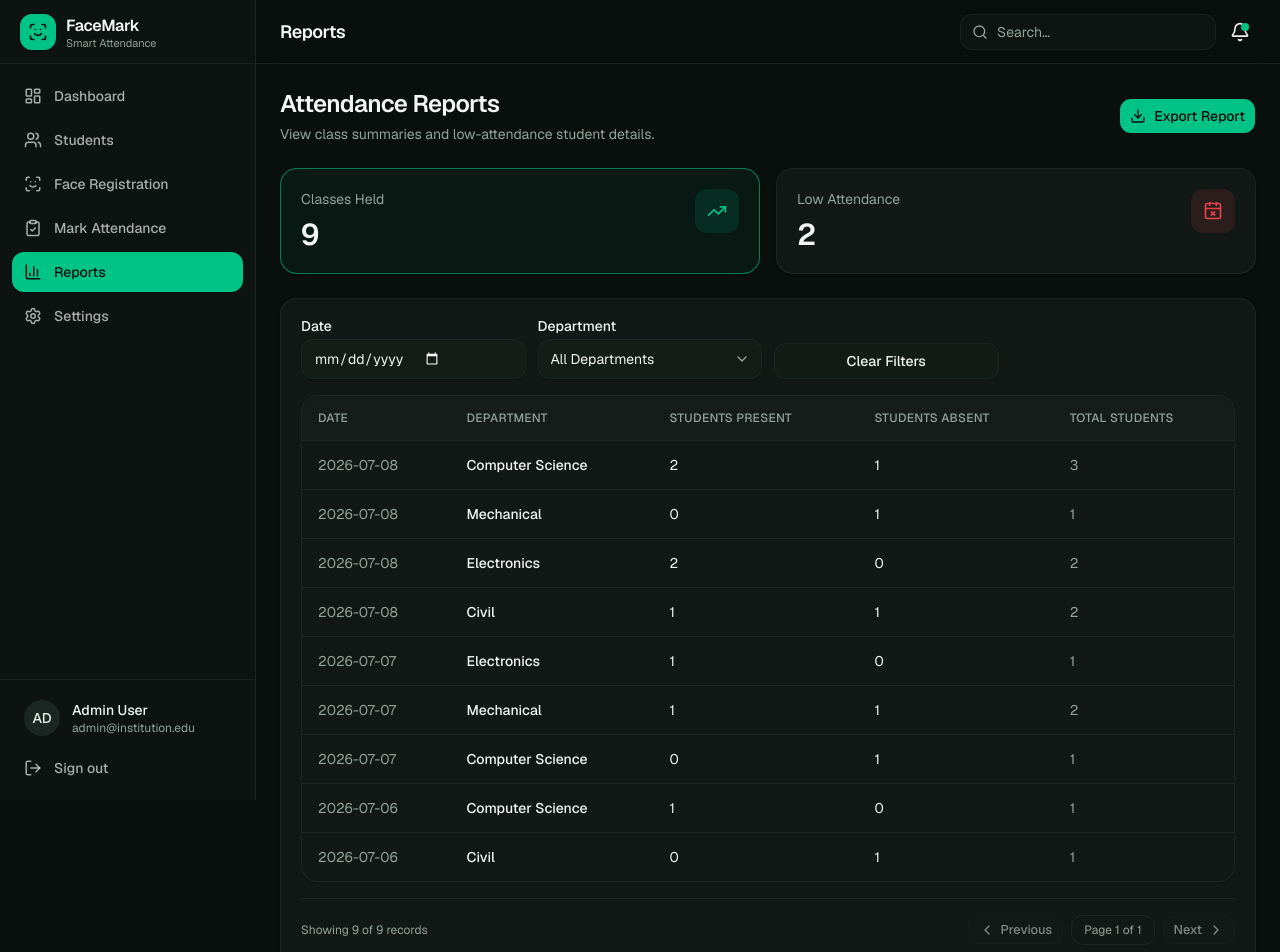
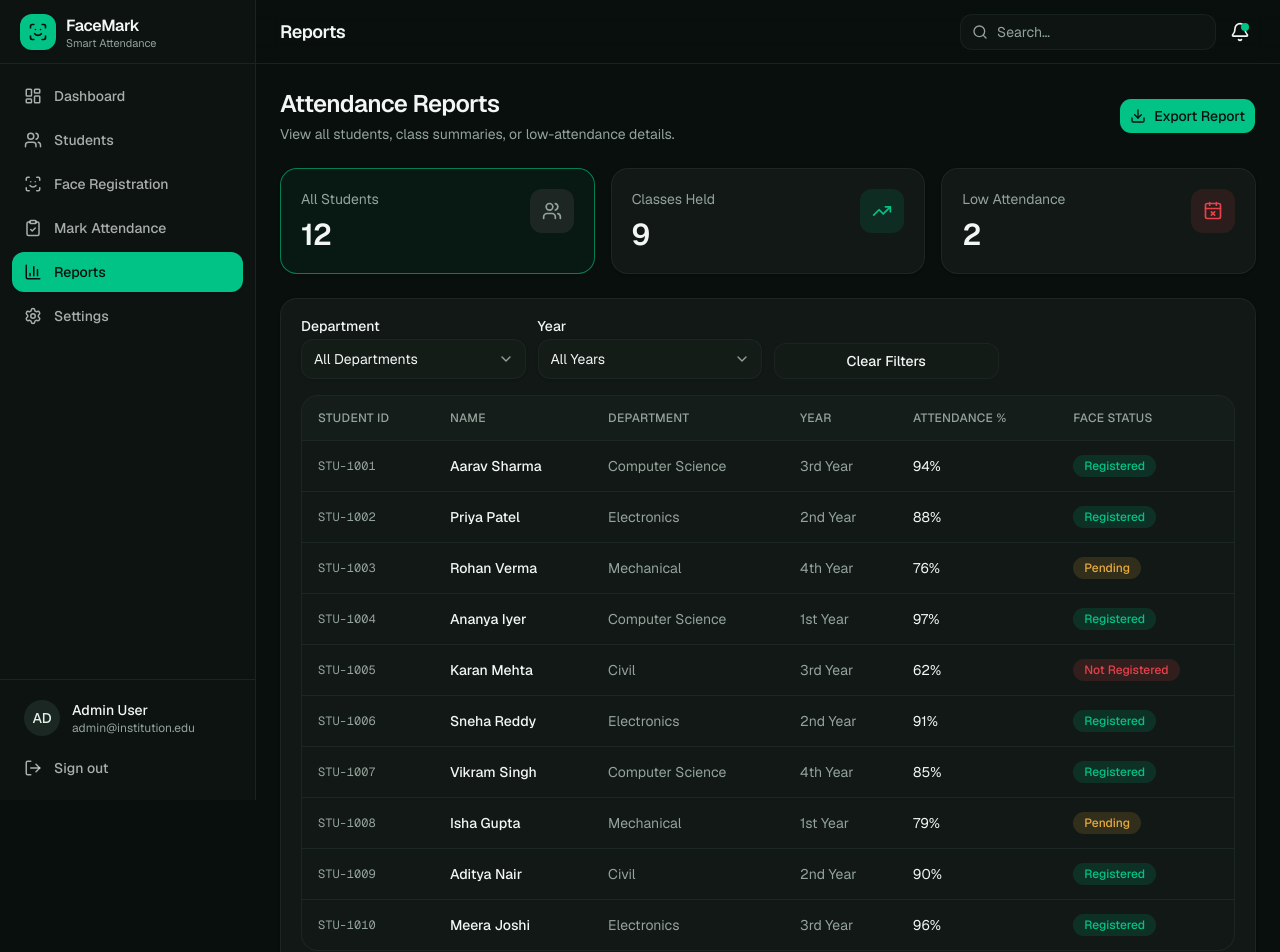
Before and after one commit to ayu-tea/smart-attendance, a Next.js app: page /dashboard/reports in a window 1280 px wide. Shown: the top 952 px of the page. Built offline with nearby package versions, Linux system fonts and the light colour scheme.

Commit message:
feat: add 'all-students' view and year filter to reports page
Co-authored-by: Ayutee <178483492+ayu-tea@users.noreply.github.com>

```diff
--- a/app/dashboard/reports/page.tsx
+++ b/app/dashboard/reports/page.tsx
@@ -6,11 +6,13 @@ import {
   ChevronRight,
   Download,
   TrendingUp,
+  Users,
   type LucideIcon,
 } from 'lucide-react'
 import { useMemo, useState } from 'react'
 
 import { PageHeader } from '@/components/dashboard/page-header'
+import { FaceStatusBadge } from '@/components/status-badge'
 import { Button } from '@/components/ui/button'
 import { Card, CardContent } from '@/components/ui/card'
 import {
@@ -31,7 +33,7 @@ import { departments, reportRecords, students } from '@/lib/mock-data'
 const RECORDS_PER_PAGE = 10
 const LOW_ATTENDANCE_LIMIT = 75
 
-type ReportView = 'classes' | 'low-attendance'
+type ReportView = 'all-students' | 'classes' | 'low-attendance'
 
 interface ClassSummary {
   id: string
@@ -54,28 +56,30 @@ function SummaryCard({
   value: string | number
   icon: LucideIcon
   active: boolean
-  accent: 'primary' | 'destructive'
+  accent: 'primary' | 'destructive' | 'muted'
   onClick: () => void
 }) {
   const accentClass =
     accent === 'primary'
       ? 'bg-primary/12 text-primary'
-      : 'bg-destructive/12 text-destructive'
+      : accent === 'destructive'
+        ? 'bg-destructive/12 text-destructive'
+        : 'bg-muted text-muted-foreground'
 
   return (
-    <button type="button" onClick={onClick} className="text-left">
+    <button type="button" onClick={onClick} className="h-full text-left">
       <Card
         className={cn(
-          'transition-colors hover:border-primary/40',
+          'h-full transition-colors hover:border-primary/40',
           active && 'border-primary/60 bg-primary/5',
         )}
       >
         <CardContent className="flex items-start justify-between gap-4 p-5">
-          <div className="flex flex-col gap-2">
-            <p className="text-sm text-muted-foreground">{label}</p>
+          <div className="flex min-w-0 flex-col gap-2">
+            <p className="truncate text-sm text-muted-foreground">{label}</p>
             <p className="text-3xl font-semibold tracking-tight">{value}</p>
           </div>
-          <span className={cn('flex size-11 items-center justify-center rounded-lg', accentClass)}>
+          <span className={cn('flex size-11 shrink-0 items-center justify-center rounded-lg', accentClass)}>
             <Icon className="size-5" />
           </span>
         </CardContent>
@@ -87,8 +91,13 @@ function SummaryCard({
 export default function ReportsPage() {
   const [date, setDate] = useState('')
   const [dept, setDept] = useState('all')
+  const [year, setYear] = useState('all')
   const [page, setPage] = useState(1)
-  const [view, setView] = useState<ReportView>('classes')
+  const [view, setView] = useState<ReportView>('all-students')
+
+  const years = useMemo(() => {
+    return Array.from(new Set(students.map((student) => student.year)))
+  }, [])
 
   const classSummaries = useMemo<ClassSummary[]>(() => {
     const grouped = new Map<string, ClassSummary>()
@@ -128,6 +137,14 @@ export default function ReportsPage() {
       .sort((a, b) => a.attendance - b.attendance)
   }, [])
 
+  const filteredAllStudents = useMemo(() => {
+    return students.filter((student) => {
+      const matchesDept = dept === 'all' || student.department === dept
+      const matchesYear = year === 'all' || student.year === year
+      return matchesDept && matchesYear
+    })
+  }, [dept, year])
+
   const filteredClasses = useMemo(() => {
     return classSummaries.filter((record) => {
       const matchesDate = !date || record.date === date
@@ -139,12 +156,24 @@ export default function ReportsPage() {
   const filteredLowAttendance = useMemo(() => {
     return lowAttendanceStudents.filter((student) => {
       const matchesDept = dept === 'all' || student.department === dept
-      return matchesDept
+      const matchesYear = year === 'all' || student.year === year
+      return matchesDept && matchesYear
     })
-  }, [lowAttendanceStudents, dept])
+  }, [lowAttendanceStudents, dept, year])
 
-  const activeRecords = view === 'classes' ? filteredClasses : filteredLowAttendance
+  const activeRecords =
+    view === 'all-students'
+      ? filteredAllStudents
+      : view === 'classes'
+        ? filteredClasses
+        : filteredLowAttendance
+
   const totalPages = Math.max(1, Math.ceil(activeRecords.length / RECORDS_PER_PAGE))
+
+  const paginatedAllStudents = useMemo(() => {
+    const start = (page - 1) * RECORDS_PER_PAGE
+    return filteredAllStudents.slice(start, start + RECORDS_PER_PAGE)
+  }, [filteredAllStudents, page])
 
   const paginatedClasses = useMemo(() => {
     const start = (page - 1) * RECORDS_PER_PAGE
@@ -163,11 +192,15 @@ export default function ReportsPage() {
   function clearFilters() {
     setDate('')
     setDept('all')
+    setYear('all')
     setPage(1)
   }
 
   function changeView(nextView: ReportView) {
     setView(nextView)
+    setDate('')
+    setDept('all')
+    setYear('all')
     setPage(1)
   }
 
@@ -178,7 +211,16 @@ export default function ReportsPage() {
         : ['Student ID', 'Student Name', 'Department', 'Year', 'Attendance %', 'Face Status']
 
     const rows =
-      view === 'classes'
+      view === 'all-students'
+        ? filteredAllStudents.map((student) => [
+            student.id,
+            student.name,
+            student.department,
+            student.year,
+            student.attendance,
+            student.faceStatus,
+          ])
+        : view === 'classes'
           ? filteredClasses.map((record) => [
               record.date,
               record.department,
@@ -220,11 +262,18 @@ export default function ReportsPage() {
     URL.revokeObjectURL(url)
   }
 
+  const currentCount =
+    view === 'all-students'
+      ? paginatedAllStudents.length
+      : view === 'classes'
+        ? paginatedClasses.length
+        : paginatedLowAttendance.length
+
   return (
     <div className="flex flex-col gap-6">
       <PageHeader
         title="Attendance Reports"
-        description="View class summaries and low-attendance student details."
+        description="View all students, class summaries, or low-attendance details."
         action={
           <Button size="lg" className="gap-2" onClick={exportReport}>
             <Download className="size-4" />
@@ -233,7 +282,16 @@ export default function ReportsPage() {
         }
       />
 
-      <div className="grid gap-4 sm:grid-cols-2">
+      <div className="grid grid-cols-3 gap-4">
+        <SummaryCard
+          label="All Students"
+          value={students.length}
+          icon={Users}
+          active={view === 'all-students'}
+          accent="muted"
+          onClick={() => changeView('all-students')}
+        />
+
         <SummaryCard
           label="Classes Held"
           value={classSummaries.length}
@@ -290,6 +348,27 @@ export default function ReportsPage() {
               </Select>
             </div>
 
+            {view !== 'classes' && (
+              <div className="flex flex-col gap-1.5">
+                <Label htmlFor="f-year">Year</Label>
+                <Select
+                  id="f-year"
+                  value={year}
+                  onChange={(e) => {
+                    setYear(e.target.value)
+                    resetToFirstPage()
+                  }}
+                >
+                  <option value="all">All Years</option>
+                  {years.map((y) => (
+                    <option key={y} value={y}>
+                      {y}
+                    </option>
+                  ))}
+                </Select>
+              </div>
+            )}
+
             <div className="flex items-end">
               <Button variant="outline" size="lg" className="w-full" onClick={clearFilters}>
                 Clear Filters
@@ -297,7 +376,51 @@ export default function ReportsPage() {
             </div>
           </div>
 
-          {view === 'classes' ? (
+          {view === 'all-students' ? (
+            <TableContainer>
+              <Table>
+                <TableHeader>
+                  <TableRow>
+                    <TableHead>Student ID</TableHead>
+                    <TableHead>Name</TableHead>
+                    <TableHead className="hidden md:table-cell">Department</TableHead>
+                    <TableHead className="hidden sm:table-cell">Year</TableHead>
+                    <TableHead>Attendance %</TableHead>
+                    <TableHead>Face Status</TableHead>
+                  </TableRow>
+                </TableHeader>
+
+                <TableBody>
+                  {paginatedAllStudents.map((student) => (
+                    <TableRow key={student.id}>
+                      <TableCell className="font-mono text-xs text-muted-foreground">
+                        {student.id}
+                      </TableCell>
+                      <TableCell className="font-medium">{student.name}</TableCell>
+                      <TableCell className="hidden text-muted-foreground md:table-cell">
+                        {student.department}
+                      </TableCell>
+                      <TableCell className="hidden text-muted-foreground sm:table-cell">
+                        {student.year}
+                      </TableCell>
+                      <TableCell>{student.attendance}%</TableCell>
+                      <TableCell>
+                        <FaceStatusBadge status={student.faceStatus} />
+                      </TableCell>
+                    </TableRow>
+                  ))}
+
+                  {filteredAllStudents.length === 0 && (
+                    <TableRow>
+                      <TableCell colSpan={6} className="py-10 text-center text-muted-foreground">
+                        No students match your filters.
+                      </TableCell>
+                    </TableRow>
+                  )}
+                </TableBody>
+              </Table>
+            </TableContainer>
+          ) : view === 'classes' ? (
             <TableContainer>
               <Table>
                 <TableHeader>
@@ -366,13 +489,7 @@ export default function ReportsPage() {
                         </span>
                       </TableCell>
                       <TableCell>
-                        {student.faceStatus === 'registered' ? (
-                          <span className="text-sm text-primary">Registered</span>
-                        ) : student.faceStatus === 'pending' ? (
-                          <span className="text-sm text-warning">Pending</span>
-                        ) : (
-                          <span className="text-sm text-destructive">Not Registered</span>
-                        )}
+                        <FaceStatusBadge status={student.faceStatus} />
                       </TableCell>
                     </TableRow>
                   ))}
@@ -391,9 +508,7 @@ export default function ReportsPage() {
 
           <div className="flex flex-col gap-3 border-t border-border pt-4 sm:flex-row sm:items-center sm:justify-between">
             <p className="text-xs text-muted-foreground">
-              Showing{' '}
-              {view === 'classes' ? paginatedClasses.length : paginatedLowAttendance.length} of{' '}
-              {activeRecords.length} records
+              Showing {currentCount} of {activeRecords.length} records
             </p>
 
             <div className="flex items-center gap-2">
```
Lines whose indentation alone changed are shown as unchanged.
